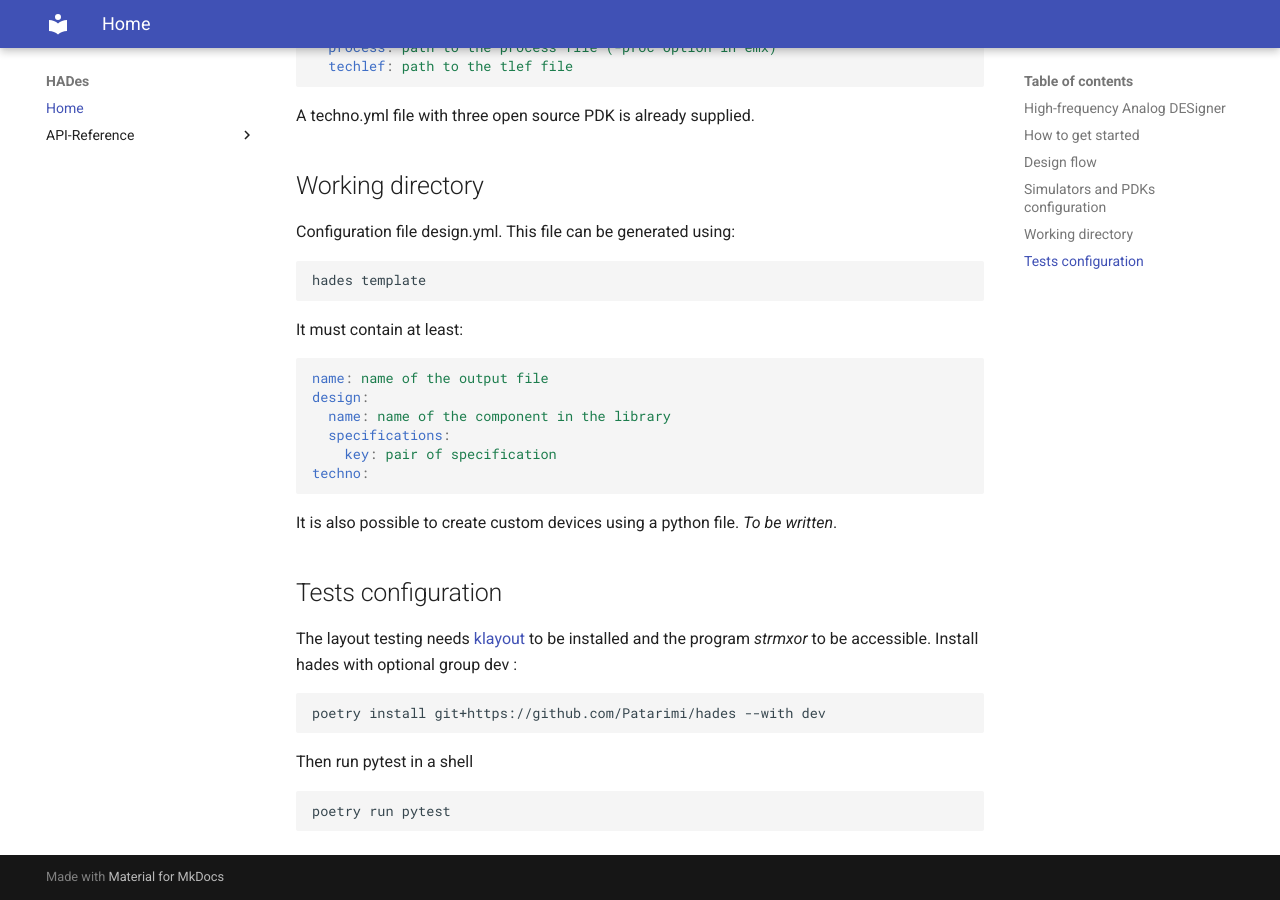
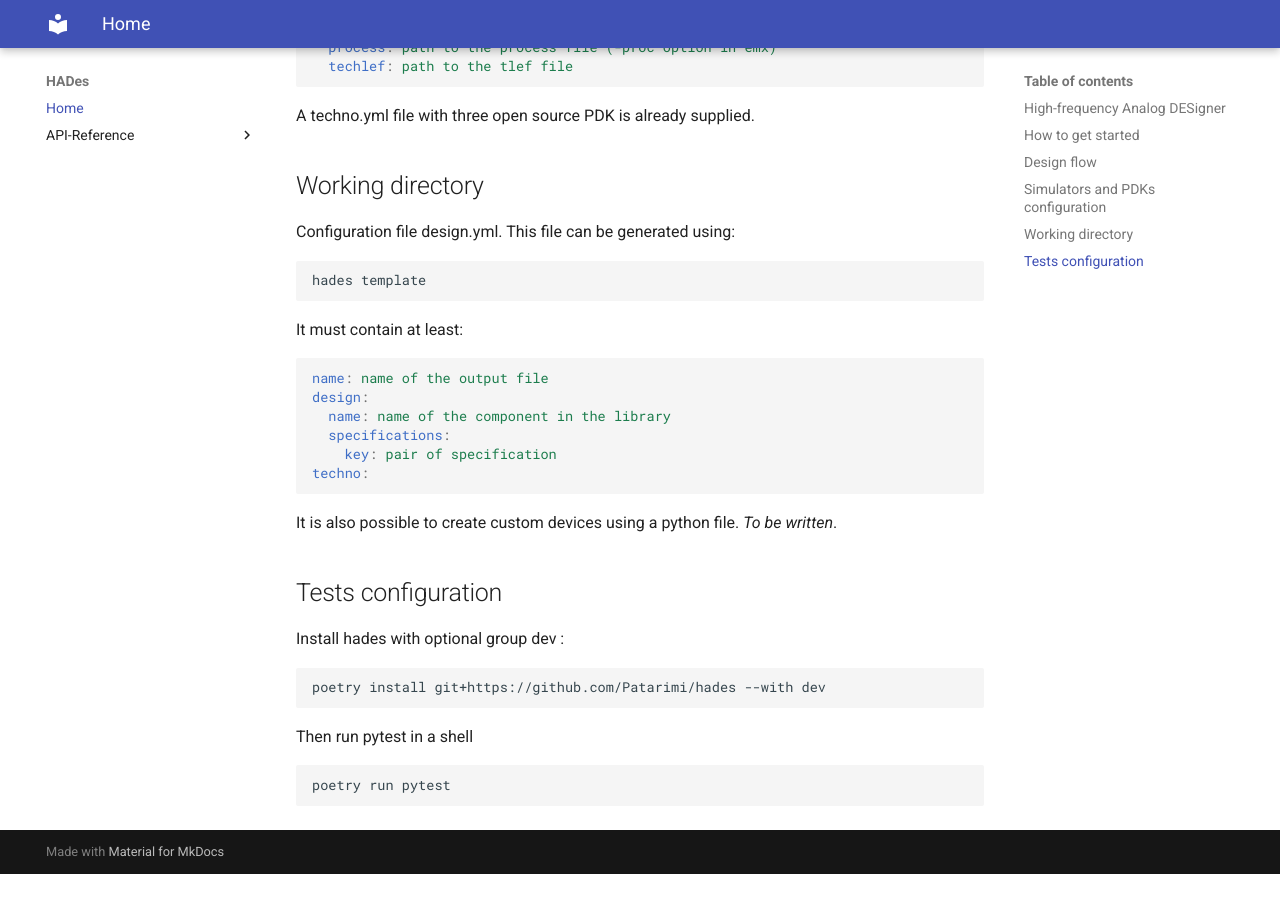
Before and after one commit to Patarimi/hades, an MkDocs documentation site: the page built from docs/README.md, in a window 1280 px wide and 900 px high, scrolled down 2258 px. Built offline with MkDocs 1.6.1 and Material for MkDocs 9.7.7, drawn with Linux system fonts in a browser that asks for light colours; after the commit the page ends 3132 px from its top, so only the background shows below that.

Commit message:
Update README.md

````diff
--- a/docs/README.md
+++ b/docs/README.md
@@ -95,7 +95,6 @@ It is also possible to create custom devices using a python file. *To be written
 
 ## Tests configuration
 
-The layout testing needs [klayout](http://www.klayout.de) to be installed and the program *strmxor* to be accessible.
 Install hades with optional group dev :
 
 ```shell
````
